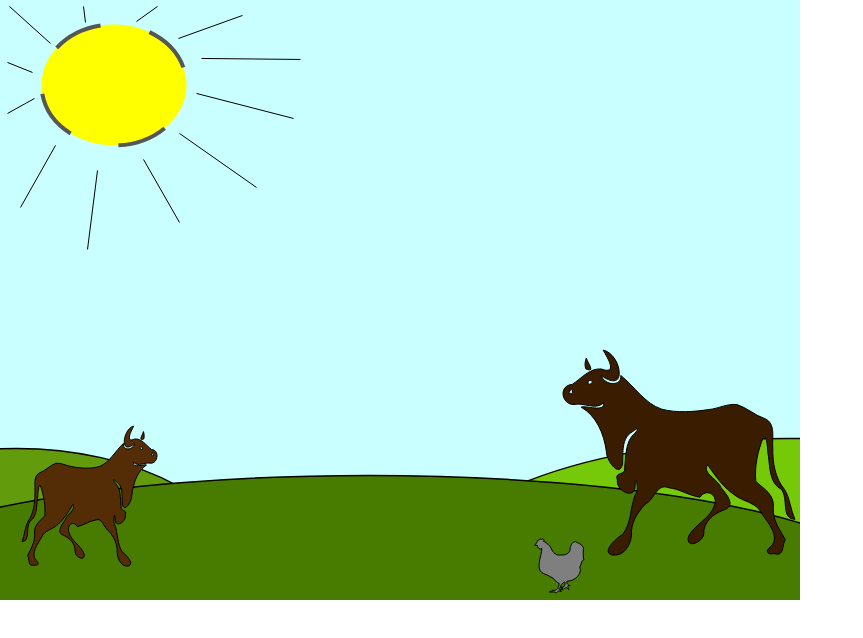
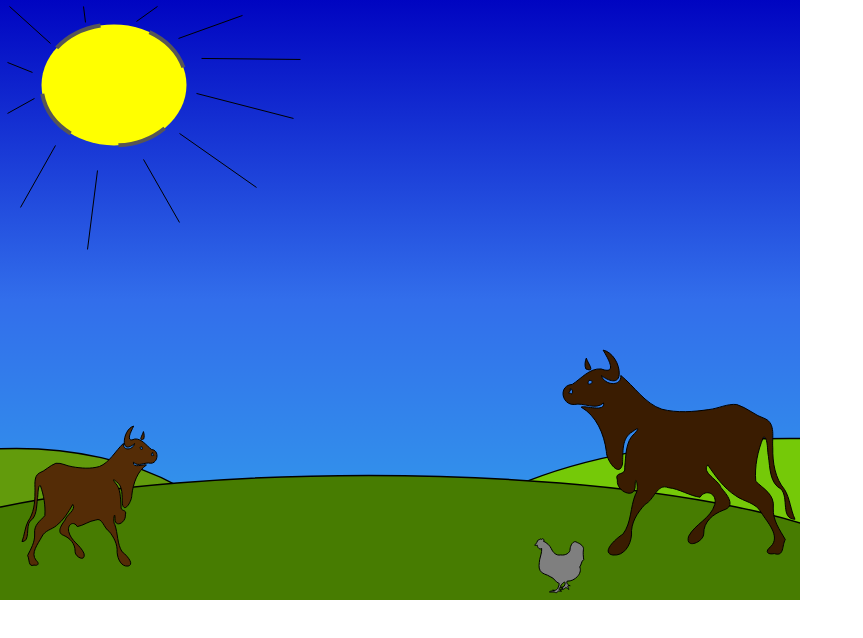
Before and after one commit to Dauhaliavets/IT-academy, a plain HTML site: page home_task_9b_TEST_SVG/index.html in a window 1280 px wide. Shown: the whole page, without its empty margins (0-863 px from the left). Drawn offline with Linux system fonts and the light colour scheme.

Commit message:
change style.css

```diff
--- a/home_task_9b_TEST_SVG/css/style.css
+++ b/home_task_9b_TEST_SVG/css/style.css
@@ -18,3 +18,6 @@
     fill: #717171;
     stroke: brown;
 }
+#canvas_background:hover{
+    fill: url("#LG1");
+}
--- a/home_task_9b_TEST_SVG/index.html
+++ b/home_task_9b_TEST_SVG/index.html
@@ -15,6 +15,11 @@
                 <stop offset='50%' stop-color="#FFD500" />
                 <stop offset='100%' stop-color="#FF9A00"/>
             </radialGradient>
+            <linearGradient id="LG1" x1="0%" y1="0%" x2="0%" y2="100%">
+                <stop offset="0%"  stop-color="#0004C1"/>
+                <stop offset="50%" stop-color="#326EEB"/>
+                <stop offset="100%" stop-color="#32A6EB"/>
+            </linearGradient>
         </defs>
         <g stroke="null">
          <title stroke="null">background</title>
```
